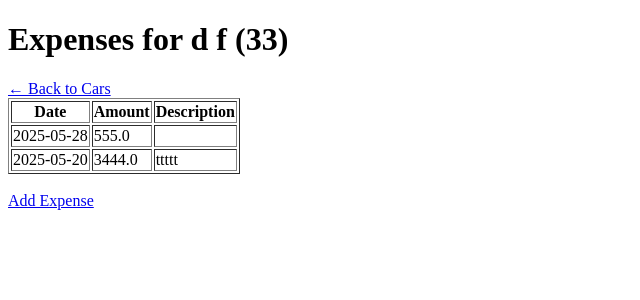
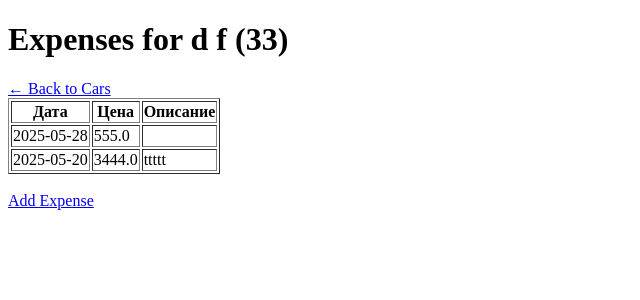
Before and after one commit to 12623215/car, a Flask app: page /car/1/expenses in a window 1280 px wide. Shown: the top 300 px of the page, without its empty margins (0-640 px from the left). Run offline with Flask 3, Linux system fonts and the light colour scheme; data comes from the database, SQL or seed files in the repository.

Commit message:
view_expenses.html

```diff
--- a/templates/view_expenses.html
+++ b/templates/view_expenses.html
@@ -8,9 +8,9 @@
     <a href="{{ url_for('index') }}">← Back to Cars</a>
     <table border="1">
         <tr>
-            <th>Date</th>
-            <th>Amount</th>
-            <th>Description</th>
+            <th>Дата</th>
+            <th>Цена</th>
+            <th>Описание</th>
         </tr>
         {% for expense in expenses %}
         <tr>
```
